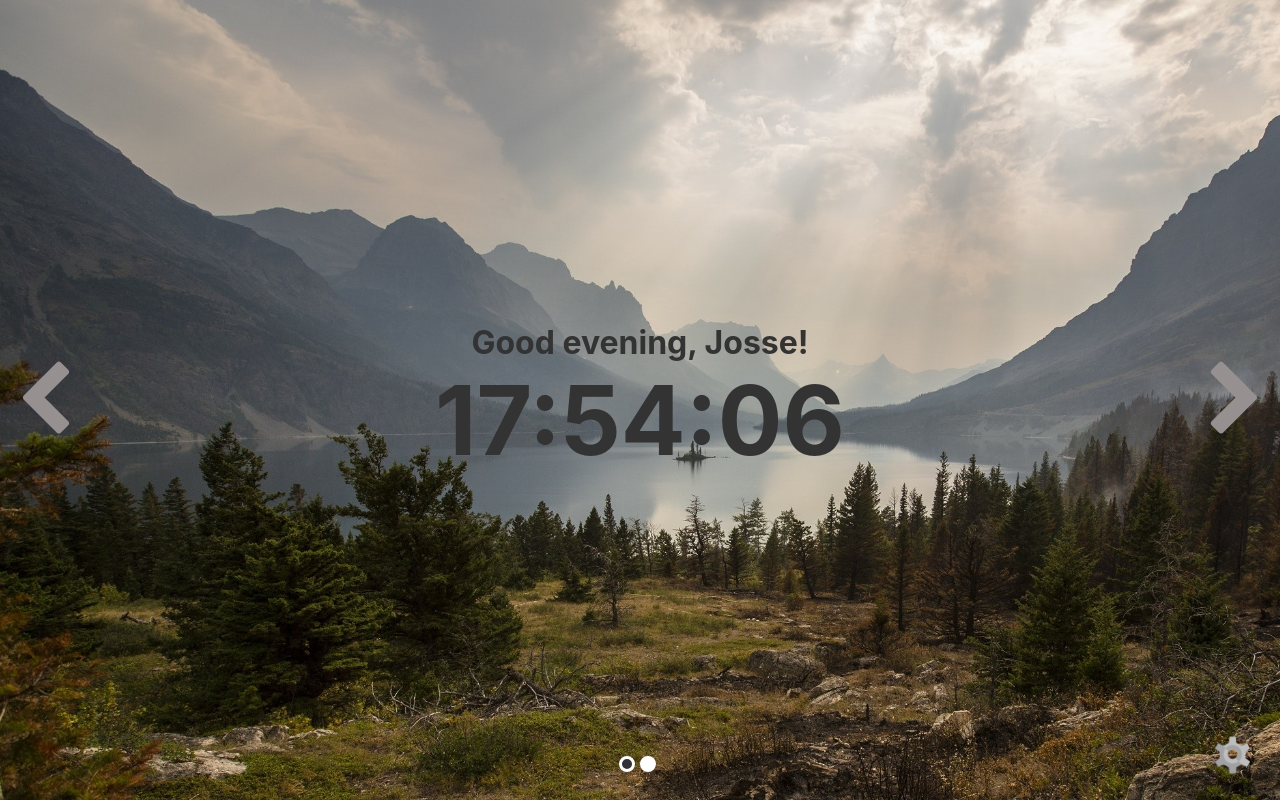
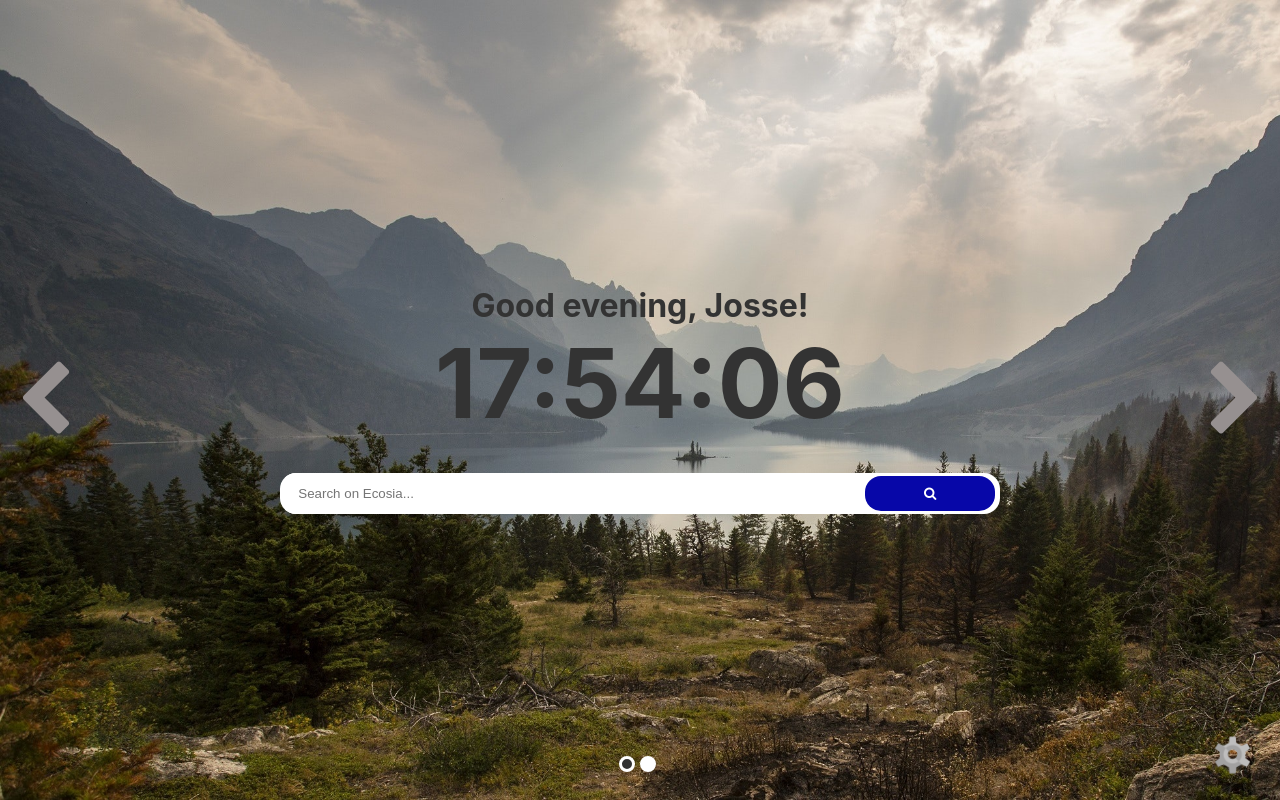
Before and after one commit to syedpeer/Svelte-Landing-Page, a Svelte app: page / in a window 1280 px wide. Built offline with nearby package versions, Linux system fonts and the light colour scheme.

Commit message:
Search bar

```diff
--- a/src/MainText.svelte
+++ b/src/MainText.svelte
@@ -28,15 +28,61 @@
   setInterval(() => {
     date = new Date();
   }, 1000);
+
+  let searchTerms = "";
+
+  const search = () => {
+    const encodedSearchTerms = searchTerms.replace(" ", "%20");
+    window.open(`https://ecosia.org/search?q=${encodedSearchTerms}`);
+    searchTerms = "";
+  };
 </script>
 
 <style>
   h1.timer {
     font-size: 6em;
   }
+
+  .searchbar-container {
+    margin-top: 2rem;
+    width: 45em;
+    border: none;
+    border-radius: 1rem;
+    overflow: hidden;
+    background-color: white;
+  }
+
+  .searchbar {
+    width: 80%;
+    padding: 1em;
+    border: none;
+  }
+
+  .search-button {
+    width: 18%;
+    height: 2.2rem;
+    background-color: rgb(7, 7, 168);
+    color: white;
+    border: none;
+    border-radius: 1rem;
+    cursor: pointer;
+  }
 </style>
 
 <div class="main-text" style="color: {color}">
   <h1 class="greeting">Good {timeOfDay}, Josse!</h1>
   <h1 class="timer">{`${hour}:${minutes}:${seconds}`}</h1>
+  <div class="searchbar-container">
+    <input
+      type="text"
+      bind:value={searchTerms}
+      class="searchbar"
+      placeholder="Search on Ecosia..."
+      on:keypress={event => {
+        if (event.key === 'Enter') search();
+      }} />
+    <button class="search-button" on:click={search}>
+      <i class="fa fa-search" />
+    </button>
+  </div>
 </div>
```
